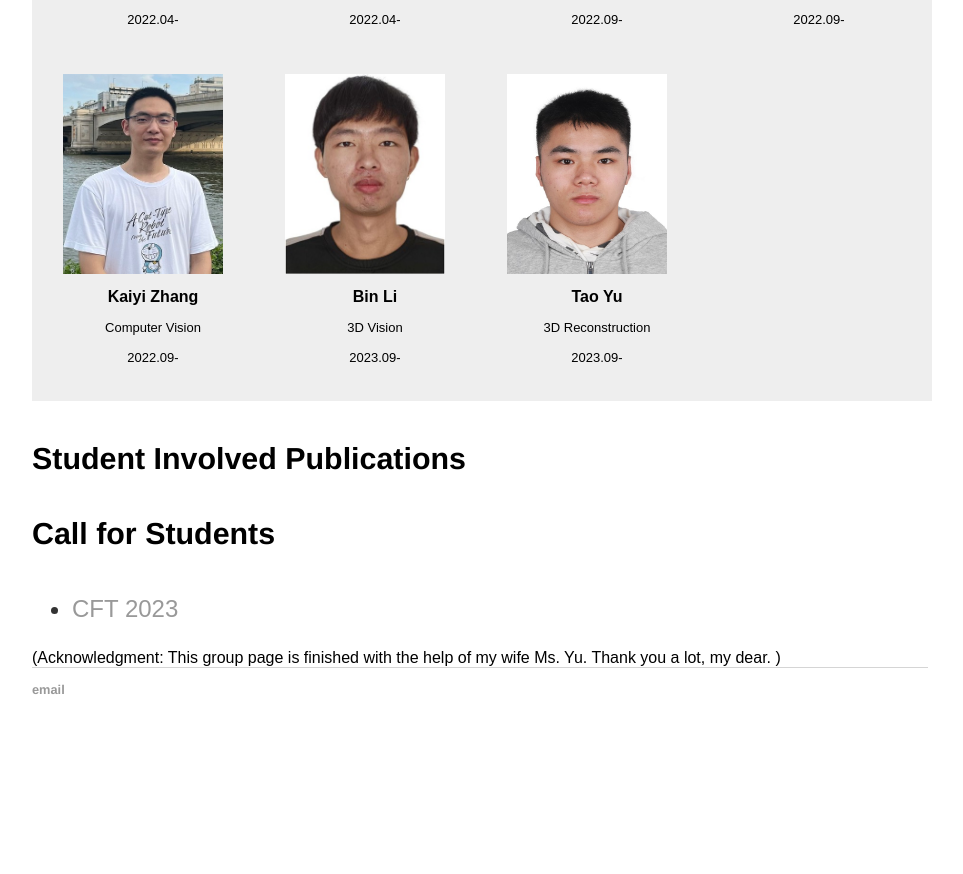
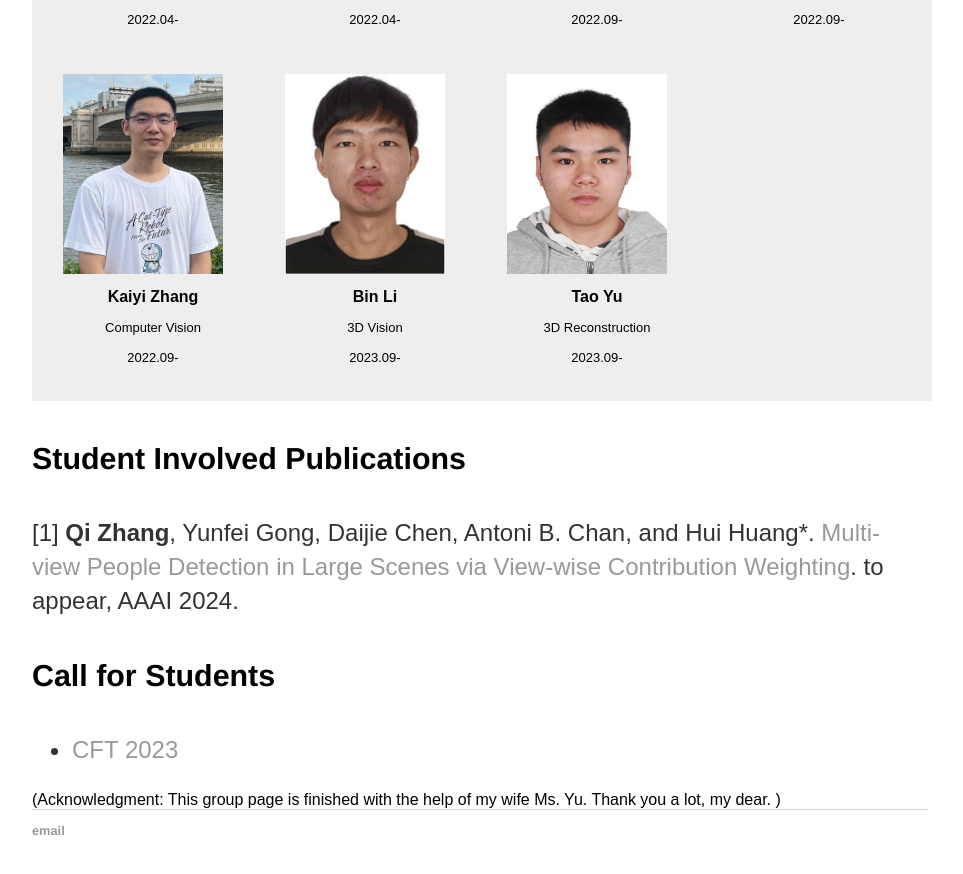
Before and after one commit to zqyq/zqyq.github.io, a Jekyll site: the page built from group/index.html, in a window 1280 px wide and 900 px high, scrolled down 1476 px. Shown: the top 874 px of the window, without its empty margins (160-1123 px from the left). Built offline with Jekyll 4.4.1, drawn with Linux system fonts in a browser that asks for light colours; before the commit the page ends 2235 px from its top, so only the background shows below that.

Commit message:
Update index.html

```diff
--- a/group/index.html
+++ b/group/index.html
@@ -131,6 +131,8 @@ title: Qi ZHANG's Group
 </html>
 
 <h4> Student Involved Publications</h4>
+<p>[1] <strong>Qi Zhang</strong>, Yunfei Gong, Daijie Chen, Antoni B. Chan, and Hui Huang*.
+	<a href=''> Multi-view People Detection in Large Scenes via View-wise Contribution Weighting</a>. to appear, AAAI 2024. </p>
 
 <h4> Call for Students</h4>
 <ul class="contacts">
```
